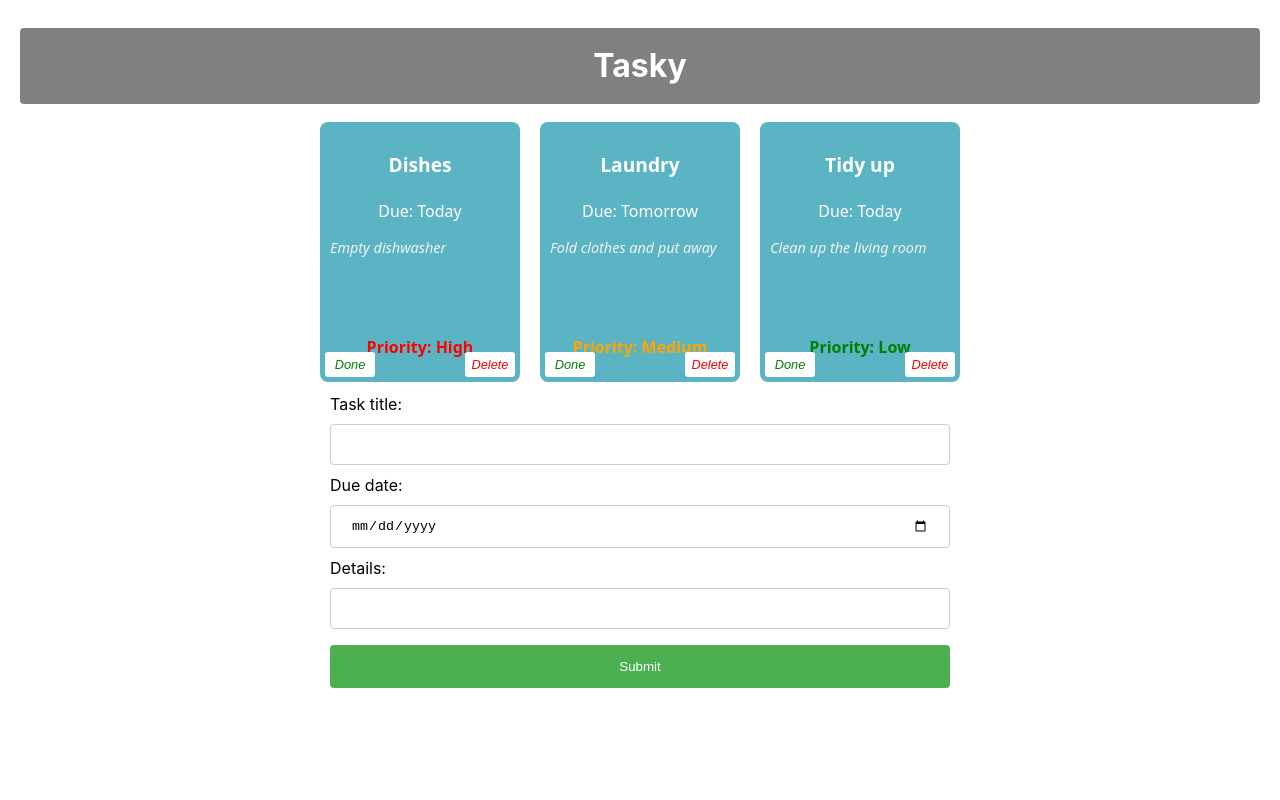
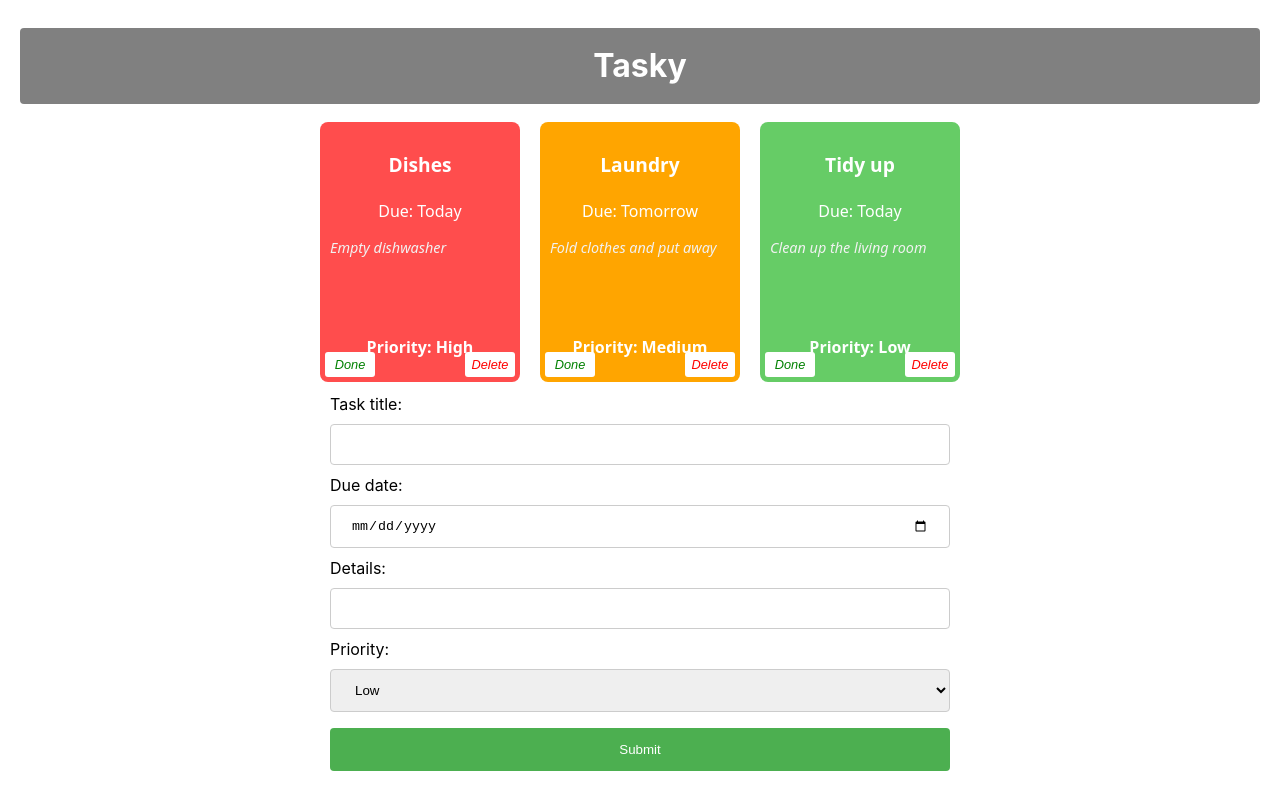
Before and after one commit to BillyWalsh112/react-labs-bw, a React (Vite) app in the folder tasky/: page / in a window 1280 px wide. Built offline with nearby package versions, Linux system fonts and the light colour scheme.

Commit message:
Tasky Lab 2b - Exercises done

```diff
--- a/tasky/src/App.css
+++ b/tasky/src/App.css
@@ -77,7 +77,7 @@ button {
   background-color: white;
 }
 
-input[type=text], input[type=date] {
+input[type=text], input[type=date], select {
   width: 100%;
   padding: 12px 20px;
   margin: 8px 0;
--- a/tasky/src/App.jsx
+++ b/tasky/src/App.jsx
@@ -16,7 +16,8 @@ function App() {
   const [formState, setFormState] = useState({
     title: "",
     description: "",
-    deadline: ""
+    deadline: "",
+    priority: "Low"
   });
 
   const doneHandler = (taskIndex) => {
@@ -32,9 +33,9 @@ function App() {
   };
 
   const formChangeHandler = (event) => {
-    let form = {...formState};
+    let form = { ...formState };
 
-    switch(event.target.name) {
+    switch (event.target.name) {
       case "title":
         form.title = event.target.value;
         break;
@@ -43,6 +44,9 @@ function App() {
         break;
       case "deadline":
         form.deadline = event.target.value;
+        break;
+      case "priority":
+        form.priority = event.target.value;
         break;
       default:
         form = formState;
@@ -56,10 +60,9 @@ function App() {
     event.preventDefault();
 
     const tasks = [...taskState.tasks];
-    const form = {...formState};
+    const form = { ...formState };
 
     form.id = uuidv4();
-    form.priority = "Low";
     form.done = false;
 
     tasks.push(form);
--- a/tasky/src/components/Form.jsx
+++ b/tasky/src/components/Form.jsx
@@ -18,6 +18,16 @@ const AddTaskForm = (props) => {
           Details:
           <input type="text" name="description" onChange={(event) => props.change(event)} />
         </label>
+        <br />
+        <label>
+          Priority:
+          <select name="priority" onChange={(event) => props.change(event)}>
+            <option value="Low">Low</option>
+            <option value="Medium">Medium</option>
+            <option value="High">High</option>
+          </select>
+        </label>
+        <br />
         <input type="submit" value="Submit" />
       </form>
     </div>
--- a/tasky/src/components/Task.jsx
+++ b/tasky/src/components/Task.jsx
@@ -3,21 +3,19 @@ import React from 'react';
 const Task = (props) => {
   const getPriorityColor = (priority) => {
     switch (priority) {
-      case "High": return "red";
-      case "Medium": return "orange";
-      case "Low": return "green";
-      default: return "gray";
+      case "High": return "#ff4d4d";
+      case "Medium": return "#ffa500";
+      case "Low": return "#66cc66";
+      default: return "#ccc";
     }
   };
 
   return (
-    <div className="card" style={{ backgroundColor: props.done ? 'lightgrey' : '#5bb4c4' }}>
+    <div className="card" style={{ backgroundColor: props.done ? 'lightgrey' : getPriorityColor(props.priority) }}>
       <p className="title">{props.title}</p>
       <p>Due: {props.deadline}</p>
       <p className="description">{props.description}</p>
-      <p style={{ color: getPriorityColor(props.priority), fontWeight: "bold" }}>
-        Priority: {props.priority}
-      </p>
+      <p style={{ color: "white", fontWeight: "bold" }}>Priority: {props.priority}</p>
       <button onClick={props.markDone} className="doneButton">Done</button>
       <button className="deleteButton" onClick={props.deleteTask}>Delete</button>
     </div>
```
